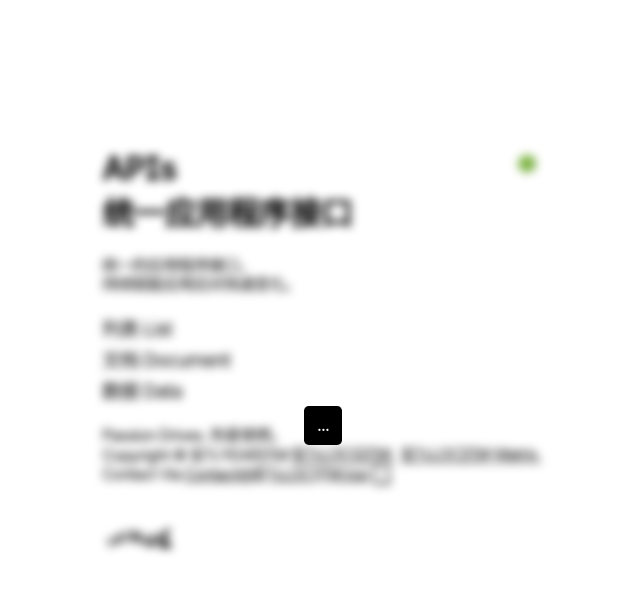
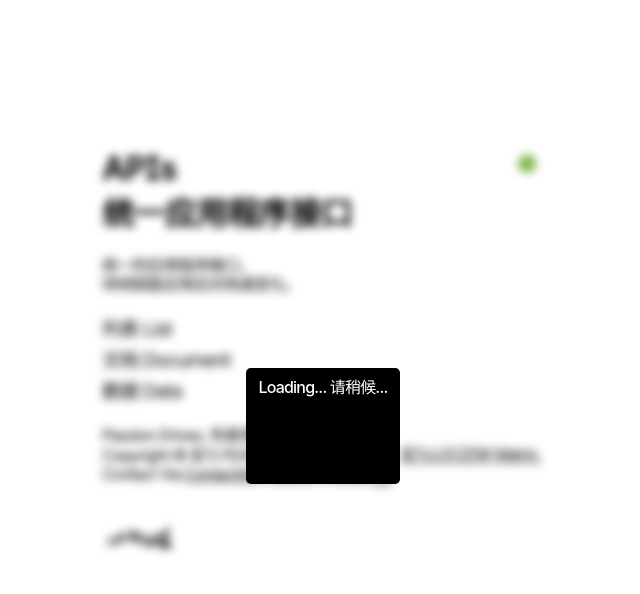
Before and after one commit to DashCal/CommonApi, a plain HTML site: page index.html in a window 1280 px wide. Shown: the whole page, without its empty margins (317-957 px from the left). Drawn offline with Linux system fonts and the light colour scheme; a script that the page names is missing; a web font is replaced by a local one.

Commit message:
Update index.html

```diff
--- a/index.html
+++ b/index.html
@@ -52,7 +52,9 @@
     </div>
     <div id="WholeGLoading" class="whole gLoading loading">
         <div class="loadingCenter">
-            <span>...</span>
+            <span>Loading...</span>
+            <span>请稍候...</span>
+            <div style="width:6vw;height:6vw;"></div>
         </div>
     </div>
     <script id="globalUtil" src="https://dist.localwu.top/Script/util/localGlobalUtil.js?v=202412082100"></script>
```
